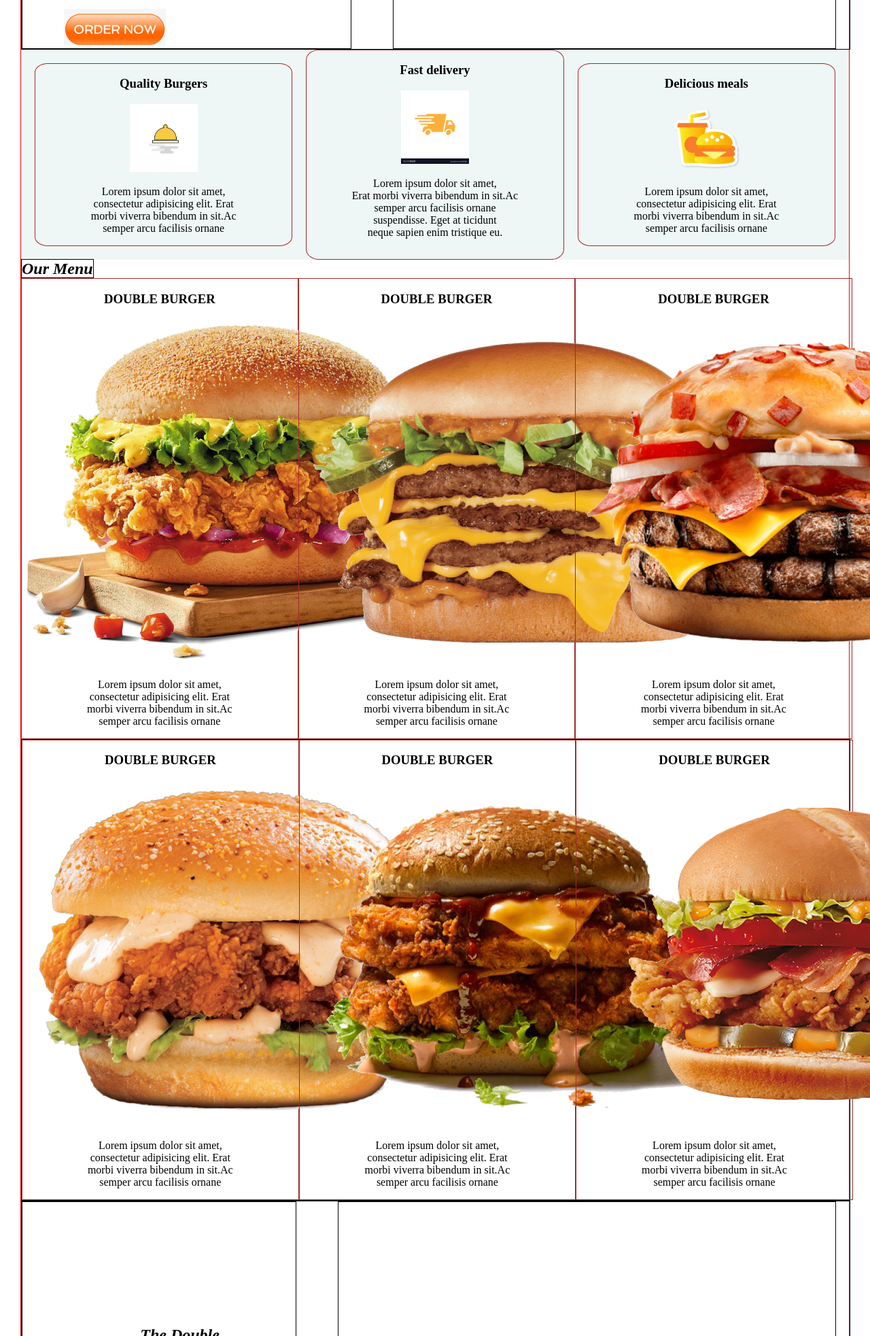
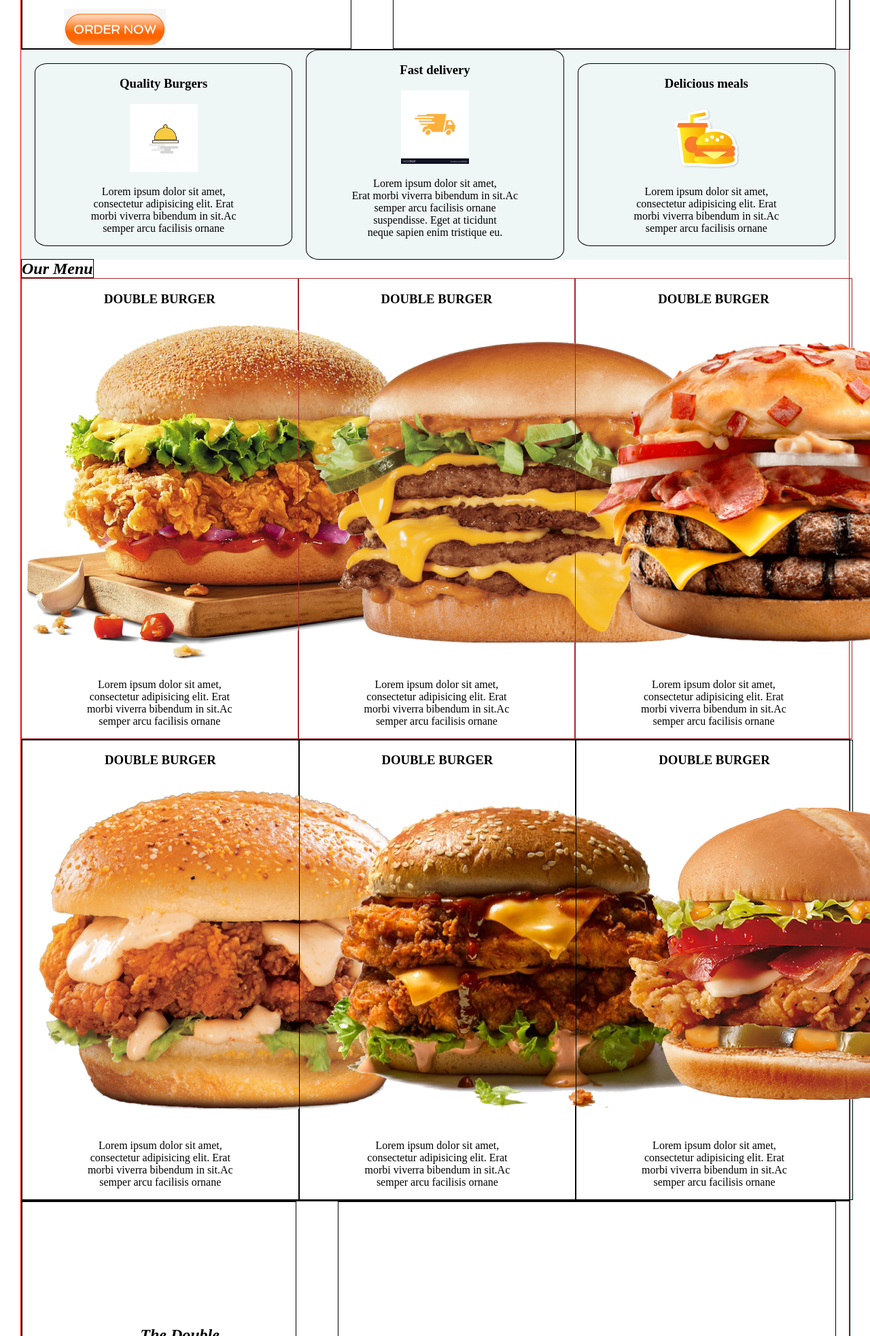
Before and after one commit to Njokinuthia/week-one-IP, a plain HTML site: page index.html in a window 1280 px wide. Shown: the part 1161-3126 px from the top of the page at 68% size. Drawn offline with Linux system fonts and the light colour scheme.

Commit message:
add black borders section2

```diff
--- a/index.css
+++ b/index.css
@@ -66,14 +66,14 @@ div.left{
 
 .one{
   float: left;
-  border: 1px solid brown;
+  border: 1px solid black;
   width: 33.3%;
   margin: 20px;
   border-radius: 5%;
 }
 .two{
   float: left;
-  border: 1px solid brown;
+  border: 1px solid black;
   width: 33.30%;
   margin: 5;
   border-radius: 5%;
@@ -81,7 +81,7 @@ div.left{
 }
 .three{
   float: right;
-  border: 1px solid brown;
+  border: 1px solid black;
   width: 33.3%;
      margin: 20px;
   border-radius: 5%;
@@ -127,21 +127,21 @@ div.left{
 
   .menu4{
     float: left;
-    border: 1px solid brown;
+    border: 1px solid black;
     width: 33.3%;
     margin-right: 0px;
   }
 
   .menu5{
     float: left;
-    border: 1px solid brown;
+    border: 1px solid black;
     width: 33.3%;
     margin-right: 0px;
   }
 
   .menu6{
     float: right;
-    border: 1px solid brown;
+    border: 1px solid black;
     width: 33.3%;
     margin-left: 0%;
     }
@@ -150,6 +150,7 @@ div.left{
 div.cont4{
   display: flex;
   border: 1px solid black;
+
   width: 100%;
 }
 
```
